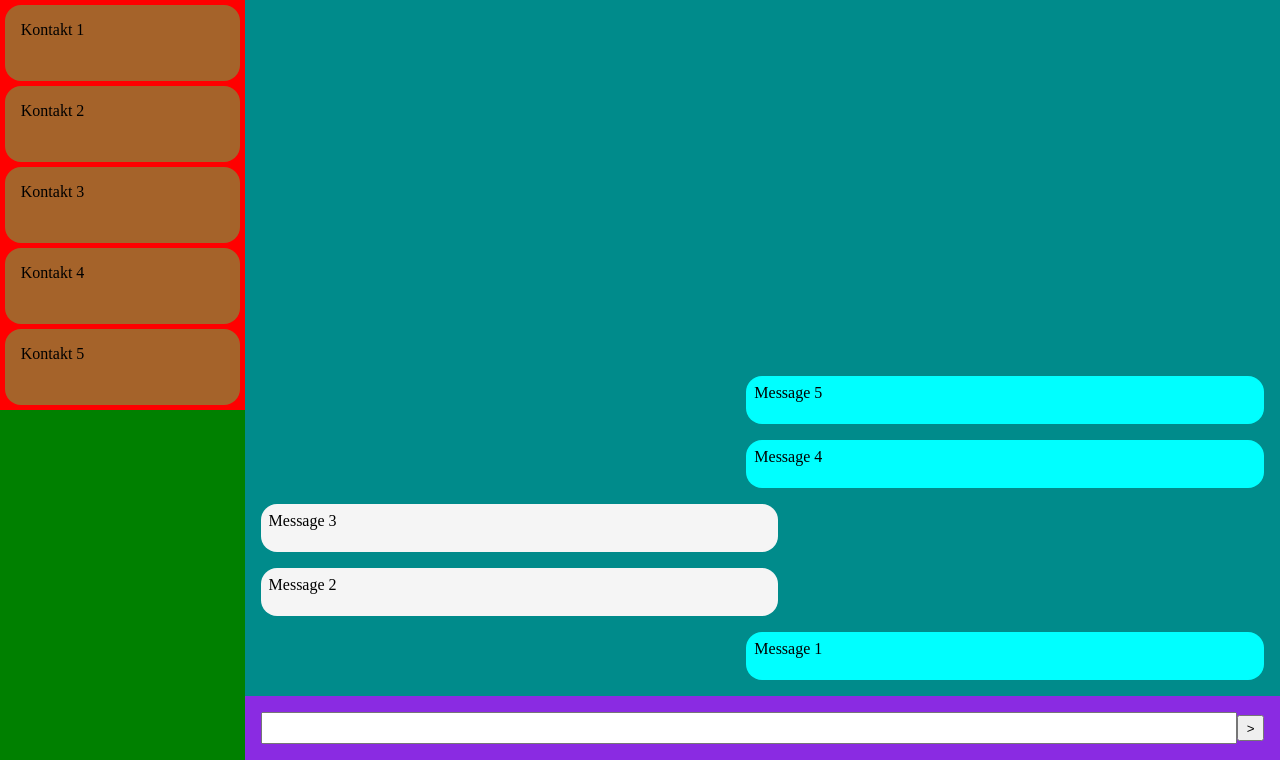
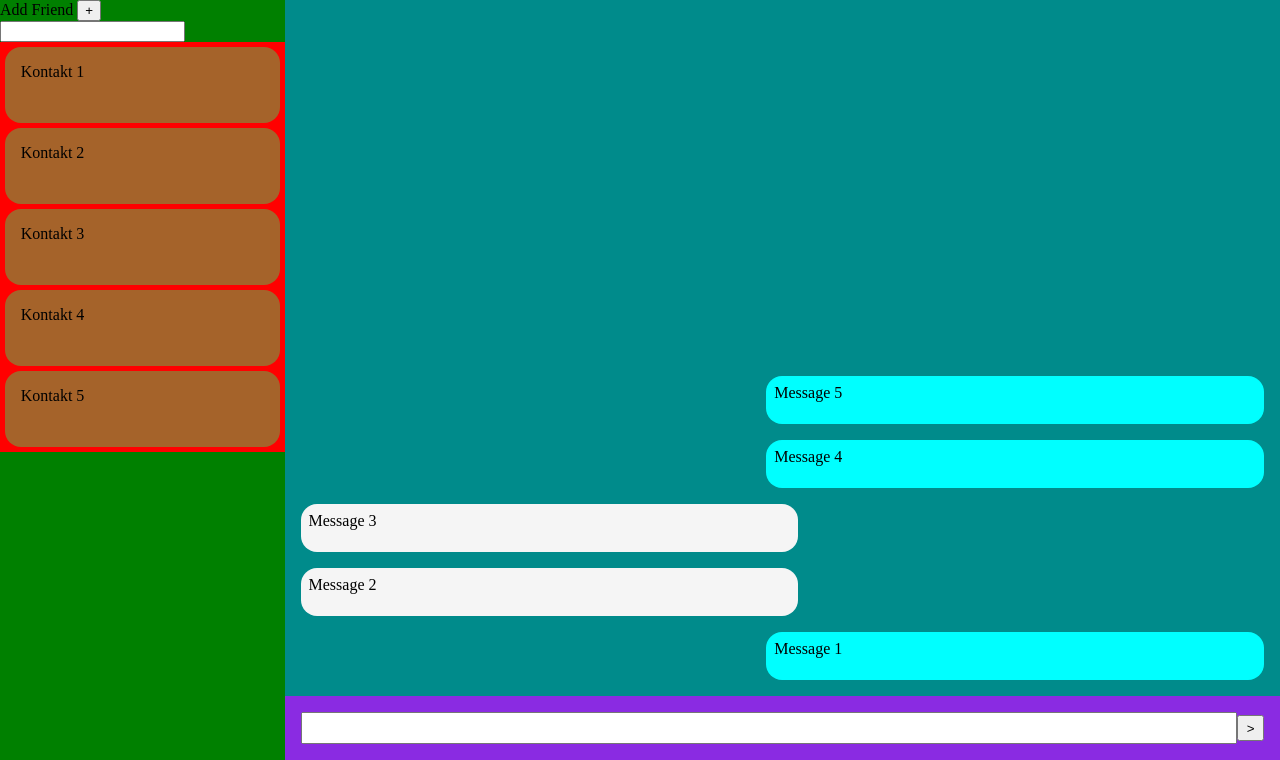
Before and after one commit to xAdiro/TrytytkowyKomunikatorE2EE, a Django app: page / in a window 1280 px wide. Shown: the part 40-800 px from the top of the page. Run offline with Django 4.2, Linux system fonts and the light colour scheme; the visitor is signed in with stand-in values (Sample User, id 1).

Commit message:
Added adding friend in JS

```diff
--- a/trytytkowy_komunikator/chat_app/static/css/chat.css
+++ b/trytytkowy_komunikator/chat_app/static/css/chat.css
@@ -19,12 +19,15 @@ body{
     height: 95vh;
 }
 
+.contacts-container{
+    flex-grow: 7;
+}
+
 .contacts{
     background-color: red;
 
     display: flex;
     flex-direction: column;
-    flex-grow: 7;
     gap: 0.3em;
 
     max-height: 400px;
--- /dev/null
+++ b/trytytkowy_komunikator/chat_app/static/js/addFriend.js
@@ -0,0 +1,10 @@
+function addFriend(){
+    if(event.key !== 'Enter') return;
+
+    let friendField = $("#add-contact-input");
+    $.post("/add-friend/", {
+        "username": friendField.val()
+    })
+
+    friendField.val("");
+}
--- a/trytytkowy_komunikator/chat_app/templates/chat.html
+++ b/trytytkowy_komunikator/chat_app/templates/chat.html
@@ -6,10 +6,18 @@
         <link rel="stylesheet" href="{% static 'css/chat.css' %}">
         <script src="https://ajax.googleapis.com/ajax/libs/jquery/3.6.1/jquery.min.js"></script>
         <script src="{% static 'js/send.js' %}"></script>
+        <script src="{% static 'js/addFriend.js' %}"></script>
     </head>
     <body>
         <div class="topbar">Bla</div>
         <div class="UIcontainer">
+            <div class="contacts-container">
+                <div class="add-contact">
+                    <span>Add Friend</span>
+                    <button id="add-contact-button">+</button>
+                    <br>
+                    <input id="add-contact-input" type="text" onkeydown="addFriend()">
+                </div>
                 <div class="contacts">
                     <div class="contact"> Kontakt 1</div>
                     <div class="contact"> Kontakt 2</div>
@@ -17,7 +25,7 @@
                     <div class="contact"> Kontakt 4</div>
                     <div class="contact"> Kontakt 5</div>
                 </div>
-
+            </div>
             <div class = "chatcontainer">
                 <div class="chatbox">
                     <div class="message message-sent">Message 1</div>
```
Lines whose indentation alone changed are shown as unchanged.
